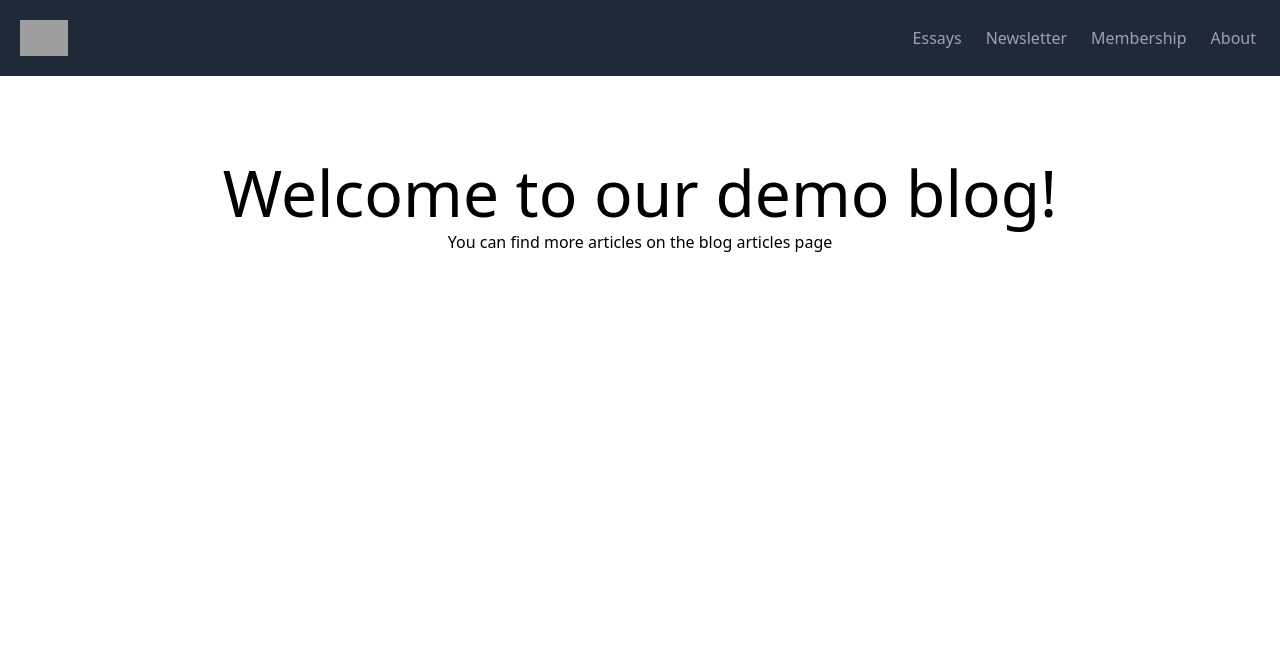
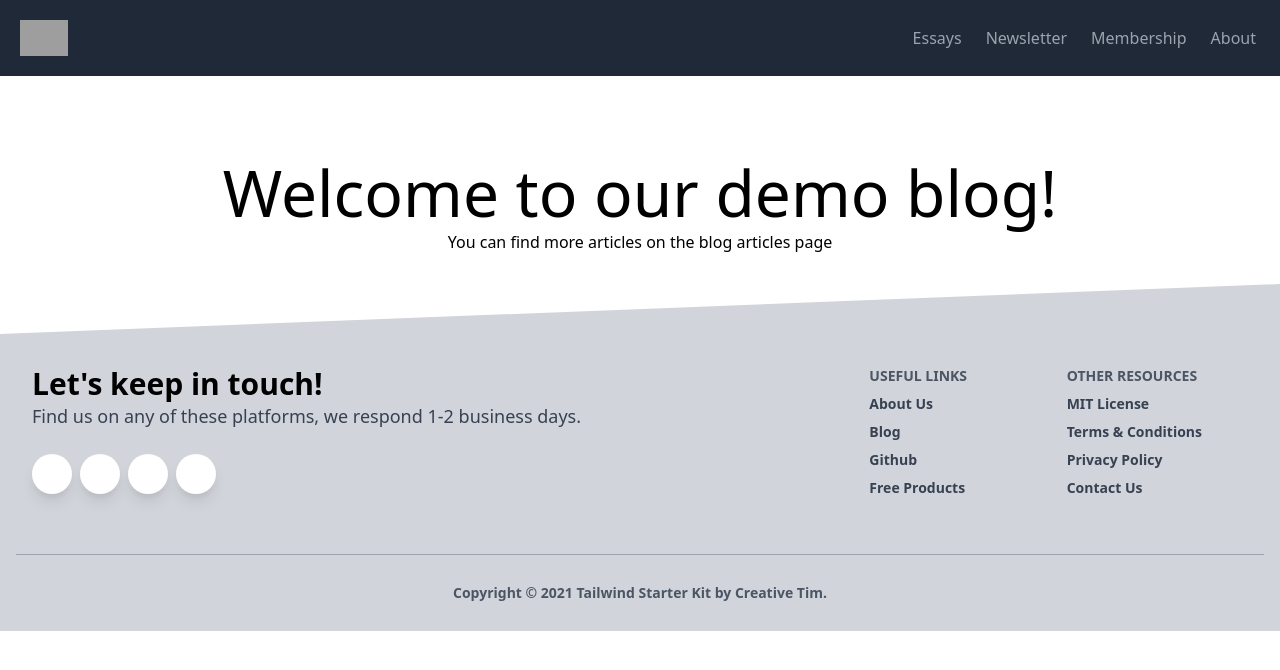
Before and after one commit to TRahulSam1997/realm-frontend-v2, a Next.js app: page / in a window 1280 px wide. Shown: the top 670 px of the page. Built offline with nearby package versions, Linux system fonts and the light colour scheme; grey boxes are pictures that could not be loaded.

Commit message:
footer added

```diff
--- a/src/components/layout/footer/index.js
+++ b/src/components/layout/footer/index.js
@@ -1,7 +1,137 @@
 const Footer = () => {
     return (
-        <footer>
-            <p></p>
+        <footer className="relative bg-gray-300 pt-8 pb-6">
+        <div
+            className="bottom-auto top-0 left-0 right-0 w-full absolute pointer-events-none overflow-hidden -mt-20"
+            style={{ height: "80px" }}
+        >
+            <svg
+            className="absolute bottom-0 overflow-hidden"
+            xmlns="http://www.w3.org/2000/svg"
+            preserveAspectRatio="none"
+            version="1.1"
+            viewBox="0 0 2560 100"
+            x="0"
+            y="0"
+            >
+            <polygon
+                className="text-gray-300 fill-current"
+                points="2560 0 2560 100 0 100"
+            ></polygon>
+            </svg>
+        </div>
+        <div className="container mx-auto px-4">
+            <div className="flex flex-wrap">
+            <div className="w-full lg:w-6/12 px-4">
+                <h4 className="text-3xl font-semibold">
+                Let's keep in touch!
+                </h4>
+                <h5 className="text-lg mt-0 mb-2 text-gray-700">
+                Find us on any of these platforms, we respond 1-2 business days.
+                </h5>
+                <div className="mt-6">
+                <button
+                    className="bg-white text-blue-400 shadow-lg font-normal h-10 w-10 items-center justify-center align-center rounded-full outline-none focus:outline-none mr-2 p-3"
+                    type="button"
+                >
+                    <i className="flex fab fa-twitter"></i>
+                </button>
+                <button
+                    className="bg-white text-blue-600 shadow-lg font-normal h-10 w-10 items-center justify-center align-center rounded-full outline-none focus:outline-none mr-2 p-3"
+                    type="button"
+                >
+                    <i className="flex fab fa-facebook-square"></i>
+                </button>
+                <button
+                    className="bg-white text-pink-400 shadow-lg font-normal h-10 w-10 items-center justify-center align-center rounded-full outline-none focus:outline-none mr-2 p-3"
+                    type="button"
+                >
+                    <i className="flex fab fa-dribbble"></i>
+                </button>
+                <button
+                    className="bg-white text-gray-900 shadow-lg font-normal h-10 w-10 items-center justify-center align-center rounded-full outline-none focus:outline-none mr-2 p-3"
+                    type="button"
+                >
+                    <i className="flex fab fa-github"></i>
+                </button>
+                </div>
+            </div>
+            <div className="w-full lg:w-6/12 px-4">
+                <div className="flex flex-wrap items-top mb-6">
+                <div className="w-full lg:w-4/12 px-4 ml-auto">
+                    <span className="block uppercase text-gray-600 text-sm font-semibold mb-2">
+                    Useful Links
+                    </span>
+                    <ul className="list-unstyled">
+                    <li>
+                        <a className="text-gray-700 hover:text-gray-900 font-semibold block pb-2 text-sm"
+                            href="https://www.creative-tim.com/presentation">About Us
+                        </a>
+                    </li>
+                    <li>
+                        <a className="text-gray-700 hover:text-gray-900 font-semibold block pb-2 text-sm"
+                            href="https://blog.creative-tim.com">Blog
+                        </a>
+                    </li>
+                    <li>
+                        <a className="text-gray-700 hover:text-gray-900 font-semibold block pb-2 text-sm"
+                            href="https://www.github.com/creativetimofficial">Github
+                        </a>
+                    </li>
+                    <li>
+                        <a className="text-gray-700 hover:text-gray-900 font-semibold block pb-2 text-sm"
+                            href="https://www.creative-tim.com/bootstrap-themes/free">Free Products
+                        </a>
+                    </li>
+
+                    </ul>
+                </div>
+                <div className="w-full lg:w-4/12 px-4">
+                    <span className="block uppercase text-gray-600 text-sm font-semibold mb-2">
+                    Other Resources
+                    </span>
+                    <ul className="list-unstyled">
+                    <li>
+                        <a className="text-gray-700 hover:text-gray-900 font-semibold block pb-2 text-sm"
+                        href="https://github.com/creativetimofficial/argon-design-system/blob/master/LICENSE.md">MIT License
+                    </a>
+                    </li>
+                    <li>
+                        <a className="text-gray-700 hover:text-gray-900 font-semibold block pb-2 text-sm"
+                            href="https://creative-tim.com/terms">Terms & Conditions
+                        </a>
+                    </li>
+                    <li>
+                        <a className="text-gray-700 hover:text-gray-900 font-semibold block pb-2 text-sm"
+                            href="https://creative-tim.com/privacy">Privacy Policy
+                        </a>
+                    </li>
+                    <li>
+                        <a className="text-gray-700 hover:text-gray-900 font-semibold block pb-2 text-sm"
+                            href="https://creative-tim.com/contact-us">Contact Us
+                        </a>
+                    </li>
+                    </ul>
+
+                </div>
+                </div>
+            </div>
+            </div>
+            <hr className="my-6 border-gray-400" />
+            <div className="flex flex-wrap items-center md:justify-between justify-center">
+            <div className="w-full md:w-4/12 px-4 mx-auto text-center">
+                <div className="text-sm text-gray-600 font-semibold py-1">
+                Copyright © {new Date().getFullYear()}{" "}Tailwind Starter Kit by{" "}
+                <a
+                    href="https://www.creative-tim.com"
+                    className="text-gray-600 hover:text-gray-900"
+                >
+                    Creative Tim
+                </a>.
+                </div>
+            </div>
+            </div>
+        </div>
         </footer>
     )
 };
--- a/src/components/layout/index.js
+++ b/src/components/layout/index.js
@@ -1,10 +1,12 @@
 import Header from './header/index'
+import Footer from './footer/index';
 
 const Layout = ({children}) => {
     return (
         <div>
             <Header />
             {children}
+            <Footer />
         </div>
     )
 };
```
